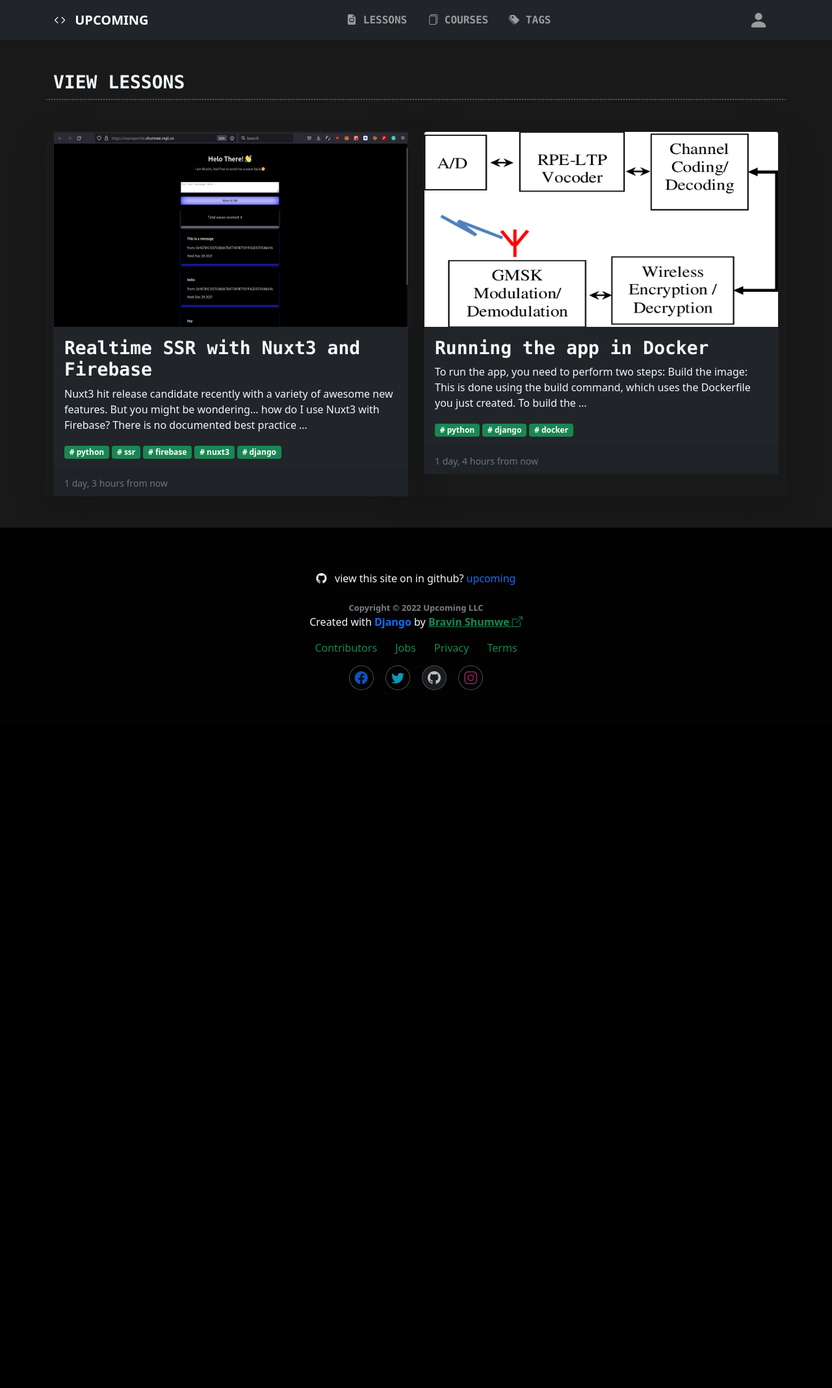
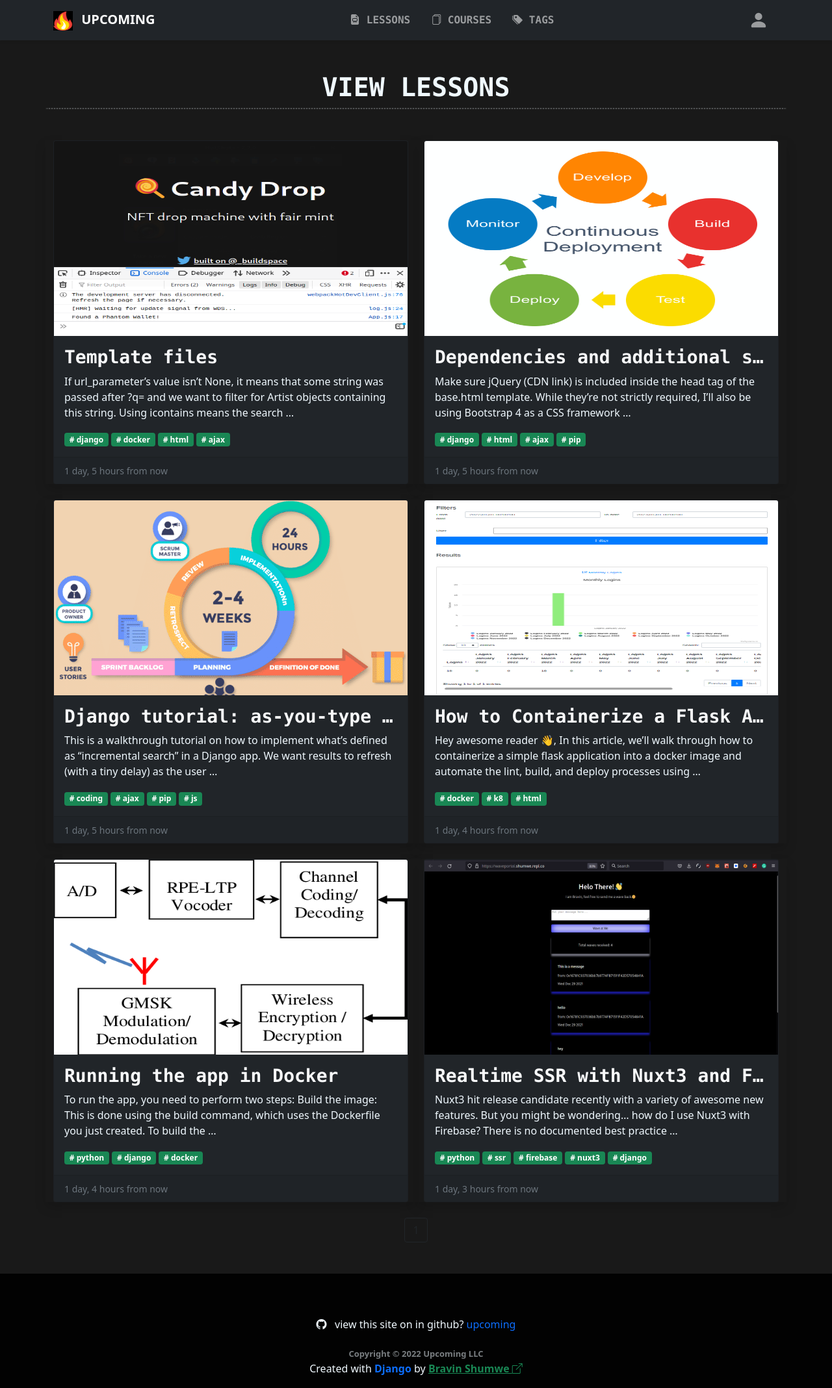
Before and after one commit to shumwe/upcoming, a Django app: page /lessons/ in a window 1280 px wide. Shown: the top 2136 px of the page at 65% size. Before the commit the page ends 1062 px from the top, so only its background shows below. Run offline with Django 4.2, Linux system fonts and the light colour scheme; data comes from the database, SQL or seed files in the repository; both versions use the stored data as it was after the commit; parts of the project's set-up code (start-up, migrations or seed data) failed here and were passed over.

Commit message:
code: lessons detail view update and logo placement

```diff
--- a/lessons/models.py
+++ b/lessons/models.py
@@ -24,11 +24,10 @@ class Lesson(models.Model):
         if not self.slug:
             self.slug = slugify(self.name)
         return super().save(*args, **kwargs)
-    """
+
     def get_absolute_url(self):
-        return reverse('lesson_view', kwargs={
-            'author': self.author,
+        return reverse('lesson_detail', kwargs={
+            'author': self.author.username,
             'year': self.posted.strftime("%Y"),
-            'month': self.posted.strftime("%B"),
+            'month': self.posted.strftime("%m"),
             'slug': self.slug})
-        """
--- a/lessons/templates/lessons/lesson_list.html
+++ b/lessons/templates/lessons/lesson_list.html
@@ -3,21 +3,21 @@
 
 {% block content %}
 <div class="container mt-5">
-    <div class="row">
-        <h3 class="fw-bold text-family text-uppercase">View Lessons</h3>
+    <div class="row text-center">
+        <h1 class="fw-bold text-family text-uppercase">View Lessons</h1>
         <hr/>
     </div>
     {% if lessons %}
     <div class="row mt-2 row-cols-1 row-cols-md-2 g-4">
         {% for lesson in lessons %}
-        <div class="col shadow-lg">
+        <div class="col shadow">
             <div class="card bg-dark">
-                <a href="#">
+                <a href="{{lesson.get_absolute_url}}">
                     <img src="{{lesson.featured_image.url}}" class="card-img-top" height="300" width="300" alt="{{lesson.title}}-image">
                 </a>
                 <div class="card-body">
                   <h3 class="card-title fw-bold text-family">
-                      <a href="#" class="text-decoration-none text-light">{{lesson.title}}</a>
+                      <a href="{{lesson.get_absolute_url}}" title="{{lesson.title}}" class="text-decoration-none text-light">{{lesson.title|truncatechars:30}}</a>
                   </h3>
                   <p class="card-text"> {{lesson.content|truncatewords:30}} </p>
                   {% for tag in lesson.tags.all %}
@@ -48,5 +48,8 @@
         </div>
     </div>
     {% endif %}
+    <!-- pagination start -->
+    {% include 'includes/pagination.html' %}
+    <!-- pagination end -->
 </div>
 {% endblock %}
--- a/lessons/urls.py
+++ b/lessons/urls.py
@@ -3,4 +3,5 @@ from lessons import views
 
 urlpatterns = [
     path('', views.LessonListView.as_view(), name='lessons_list'),
+    path('<slug:year>/<slug:month>/<slug:author>/<slug:slug>/', views.LessonDetailView.as_view(), name='lesson_detail'),
 ]
--- a/lessons/views.py
+++ b/lessons/views.py
@@ -4,7 +4,19 @@ from django.views.generic import ListView, DetailView
 
 
 class LessonListView(ListView):
-    queryset = Lesson.objects.all()
+    queryset = Lesson.objects.filter(publish=True).order_by('-posted')
     teplate_name = 'lessons/lessons_index.html'
     context_object_name = 'lessons'
-    paginate_by = 2 #20
+    paginate_by = 10
+
+class LessonDetailView(DetailView):
+    model = Lesson
+    template_name = 'lessons/lesson_detail.html'
+    context_object_name = 'lesson'
+
+    def get_context_data(self, **kwargs):
+        context = super().get_context_data(**kwargs)
+        lesson = self.get_object()
+        related_lessons = lesson.tags.similar_objects()[:2]
+        context['related_lessons'] = related_lessons
+        return context
--- a/templates/base.html
+++ b/templates/base.html
@@ -5,7 +5,7 @@
         <meta charset="utf-8">
         <meta name="viewport" content="width=device-width, initial-scale=1">
         <title> UPCOMING | {% block title %} {% endblock %} </title>
-        <link rel="icon" href="http://example.com/favicon.png">
+        <link rel="icon" href="{% static 'img/upcoming.png' %}">
         <link href="https://cdn.jsdelivr.net/npm/bootstrap@5.1.3/dist/css/bootstrap.min.css" rel="stylesheet" integrity="sha384-1BmE4kWBq78iYhFldvKuhfTAU6auU8tT94WrHftjDbrCEXSU1oBoqyl2QvZ6jIW3" crossorigin="anonymous">
         <link rel="stylesheet" href="https://cdn.jsdelivr.net/npm/bootstrap-icons@1.8.3/font/bootstrap-icons.css">
         <link href='//fonts.googleapis.com/css?family=Lobster&subset=latin,latin-ext' rel='stylesheet' type='text/css'>
@@ -15,7 +15,8 @@
         <nav class="navbar navbar-expand-lg bg-dark sticky-top navbar-dark p-2 shadow-sm">
         <div class="container">
             <a class="navbar-brand" href="{% url 'home' %}">
-                <em class="bi-solid bi-code me-2"></em> <strong title="Upcoming Learning Site">UPCOMING</strong></a>
+                <img src="{% static 'img/upcoming.png' %}" height="30" width="30" class="me-2" alt="logo">
+                <strong title="Upcoming Learning Site">UPCOMING</strong></a>
             <button class="navbar-toggler" type="button" data-bs-toggle="collapse" data-bs-target="#navbarNavDropdown"
             aria-controls="navbarNavDropdown" aria-expanded="false" aria-label="Toggle navigation">
             <span class="navbar-toggler-icon"></span>
--- /dev/null
+++ b/templates/includes/pagination.html
@@ -0,0 +1,32 @@
+<div class="pagination mt-4 d-flex justify-content-center">
+    <div class="d-grid gap-2 d-md-block">
+        {% if page_obj.has_previous %}
+        <a class="btn btn-dark" href="?page={{page_obj.preveous_page_number}}">
+            <span class="bi-chevron-double-left"></span>
+        </a>
+            {% if page_obj.number > 3 %}
+                <a class="btn btn-dark" href="?page=1">1</a>
+                {% if page_obj.number > 4 %}
+                <span class="btn btn-dark">...</span>
+                {% endif %}
+            {% endif %}
+        {% endif %}
+        {% for num in page_obj.paginator.page_range %}
+            {% if page_obj.number == num %}
+                <a class="btn btn-outline-dark">{{num}}</a>
+            {% elif num > page_obj.number|add:'-3' and num < page_obj.number|add:'3' %}
+                <a class="btn btn-dark" href="?page={{num}}">{{num}}</a>
+            {% endif %}
+        {% endfor %}
+        {% if page_obj.has_next %}
+            {% if page_obj.number < page_obj.paginator.num_pages|add:'-3' %}
+            <span class="btn btn-dark">...</span>
+            <a class="btn btn-dark" href="?page={{ page_obj.paginator.num_pages }}">{{ page_obj.paginator.num_pages }}</a>
+            {% elif page_obj.number < page_obj.paginator.num_pages|add:'-2' %}
+            <a class="btn btn-dark" href="?page={{ page_obj.paginator.num_pages }}">{{ page_obj.paginator.num_pages }}</a>
+            {% endif %}
+            <a class="btn btn-dark" href="?page={{ page_obj.next_page_number }}">
+                <span class="bi-chevron-double-right"></span></a>
+        {% endif %}
+    </div>
+</div>
```
Also changed, not shown: lessons/templates/lessons/lesson_detail.html (added, +54 -0 lines), db.sqlite3, media/lesson_image/candy.png (added), media/lesson_image/cd.png (added), media/lesson_image/monthly_login_report.png (added), media/lesson_image/scrum.png (added), media/lesson_image/speech_process_gsm.png (added), static/img/upcoming.png (added).
